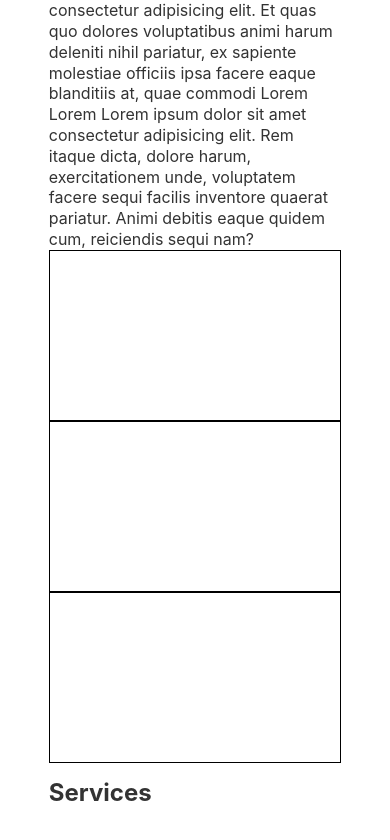
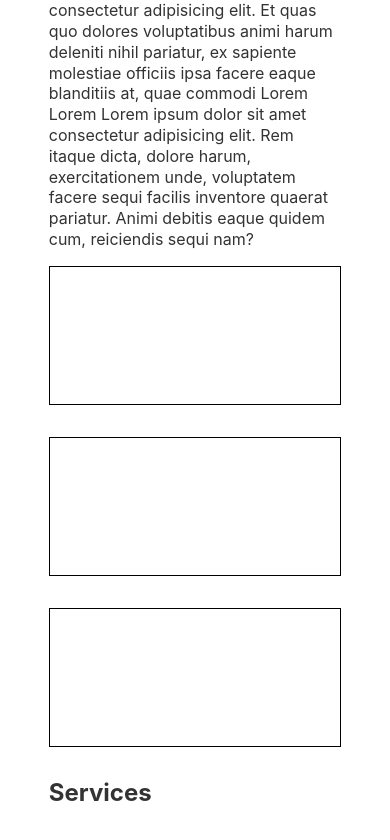
Before and after one commit to Itahand/upgraded-journey, a Svelte app: page / in a window 390 px wide. Shown: the part 970-1810 px from the top of the page. Built offline with nearby package versions, Linux system fonts and the light colour scheme.

Commit message:
Responsive for portfololi

```diff
--- a/src/App.svelte
+++ b/src/App.svelte
@@ -241,6 +241,7 @@
 	#portafolio div {
 		border: 1.5px solid black;
 		height: 250px;
+		margin: 1rem 0;
 	}
 
 	/* Services Section */
@@ -290,9 +291,6 @@
 		#about > div {
 		text-align: left;
 		}
-		.introd {
-			width: 75%;
-		}
 		.services {
 			margin-bottom: 2.5rem;
 		}
@@ -301,6 +299,7 @@
 		}
 		#portafolio {
 			margin-top: 10rem;
+			justify-content: space-around;
 		}
 	}
 
```
